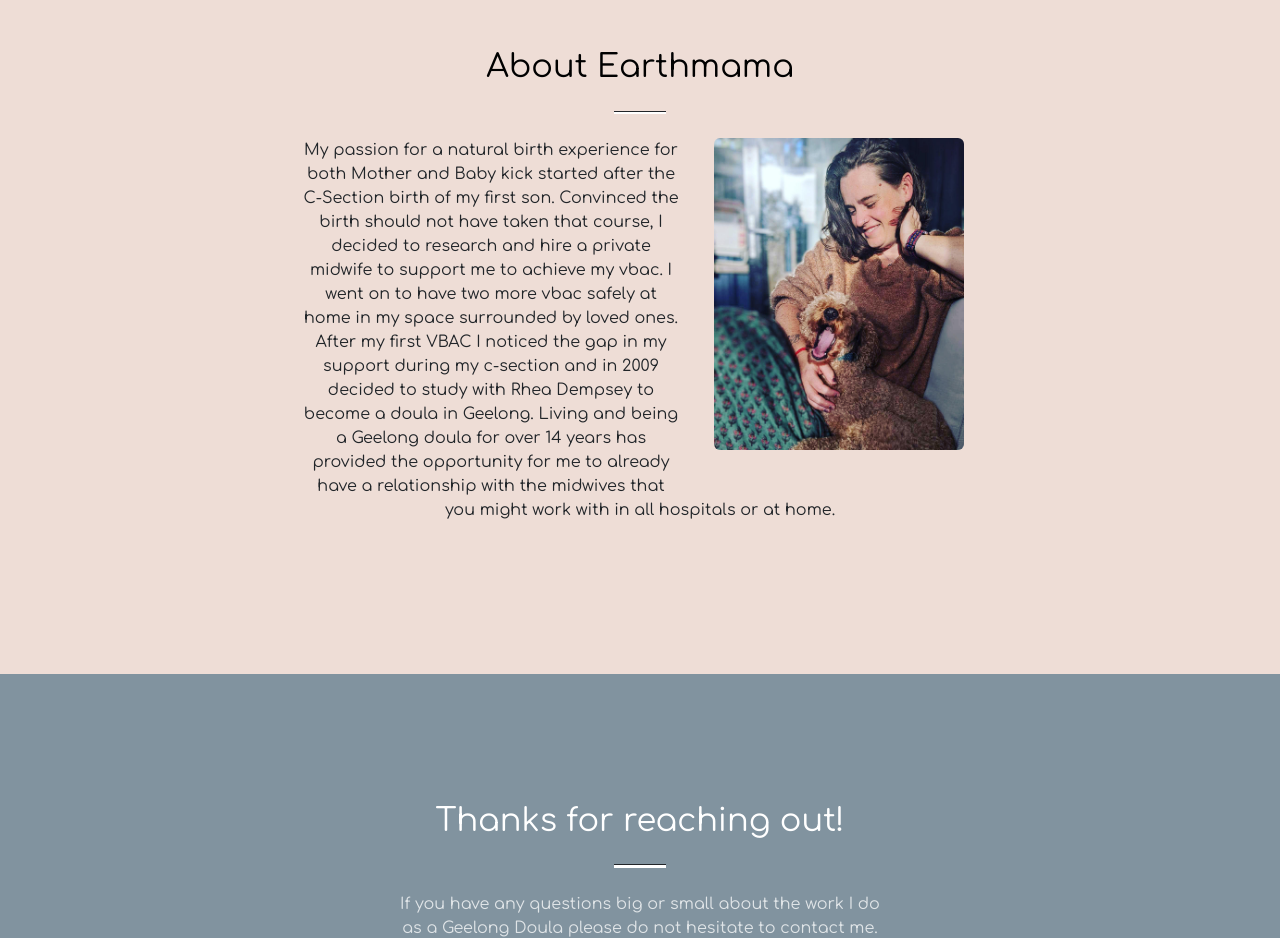
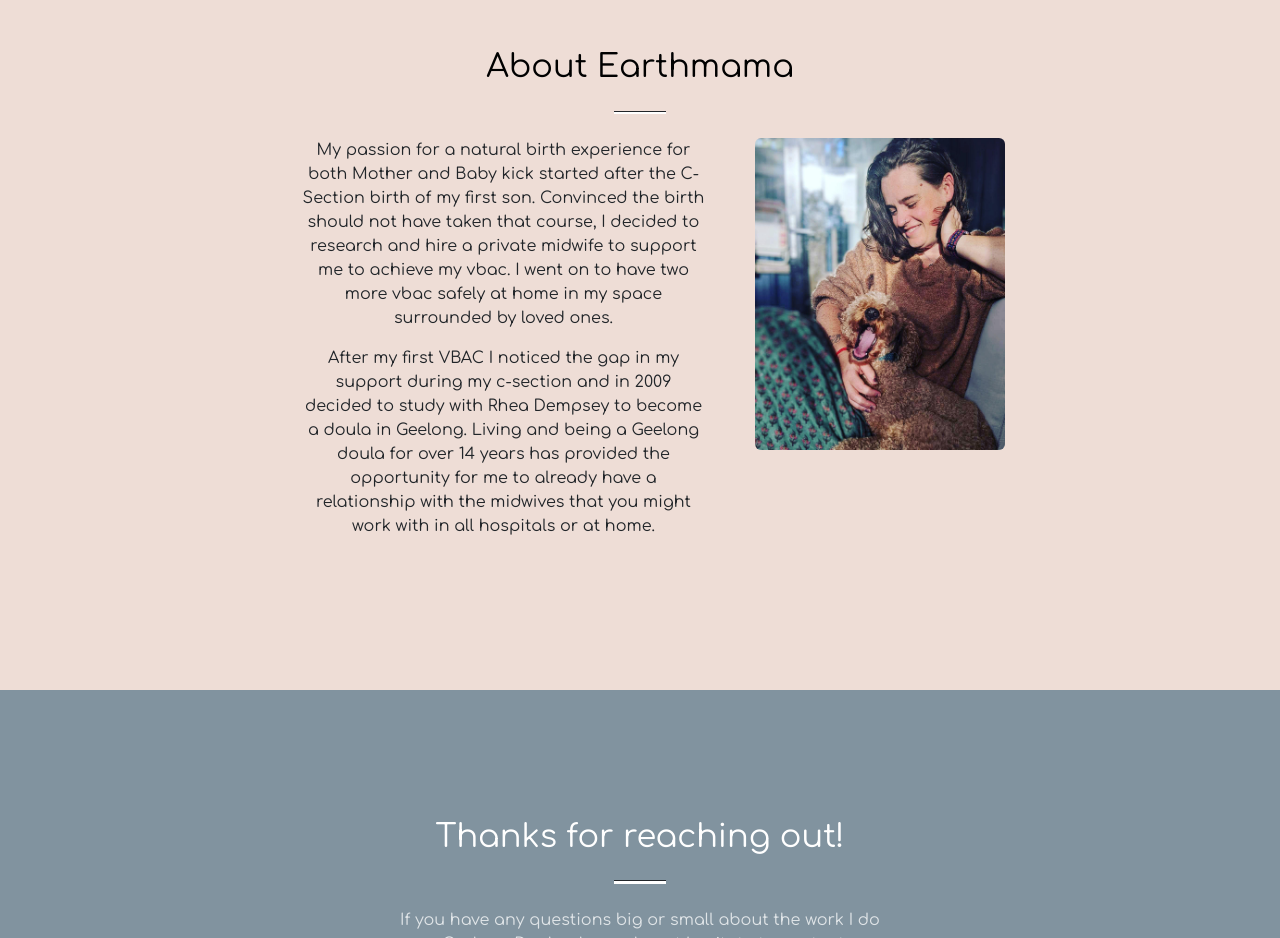
Before and after one commit to earthmamaweb/earthmamaweb.github.io, a plain HTML site: page index.html in a window 1280 px wide. Shown: the part 6120-7058 px from the top of the page. Drawn offline with nearby package versions, Linux system fonts and the light colour scheme.

Commit message:
fix up alignment of about section between mobile/desktops

```diff
--- a/index.html
+++ b/index.html
@@ -338,13 +338,20 @@
                     <div class="col-lg-8 text-center">
                         <h2 class="text-black mt-0">About Earthmama</h2>
                         <hr class="divider divider-light" />
-                        <p class="text-black-75 mb-4">
-                            <img class="rounded float-end mx-3" src="assets/img/about.jpg" alt="..." width="250" />
-                            My passion for a natural birth experience for both Mother and Baby kick started after the C-Section birth of my first son. Convinced the birth should not have taken that course, I decided to research and hire a private midwife to support me to achieve my vbac.
+                    </div>
+                </div>
+                <div class="row gx-4 gx-lg-5 justify-content-center">
+                    <div class="col-lg-5 text-center">
+                        <p class="text-black-75">
+                         My passion for a natural birth experience for both Mother and Baby kick started after the C-Section birth of my first son. Convinced the birth should not have taken that course, I decided to research and hire a private midwife to support me to achieve my vbac.
 I went on to have two more vbac safely at home in my space surrounded by loved ones.
+</p><p class="text-black-75 mb-4">
 After my first VBAC I noticed the gap in my support during my c-section and in 2009 decided to study with Rhea Dempsey to become a doula in Geelong.
 Living and being a Geelong doula for over 14 years has provided the opportunity for me to already have a relationship with the midwives that you might work with in all hospitals or at home.
                         </p>
+                    </div>
+                    <div class="col-lg-3 text-center">
+                        <img class="rounded" src="assets/img/about.jpg" alt="..." width="250" />
                     </div>
                 </div>
             </div>
```
